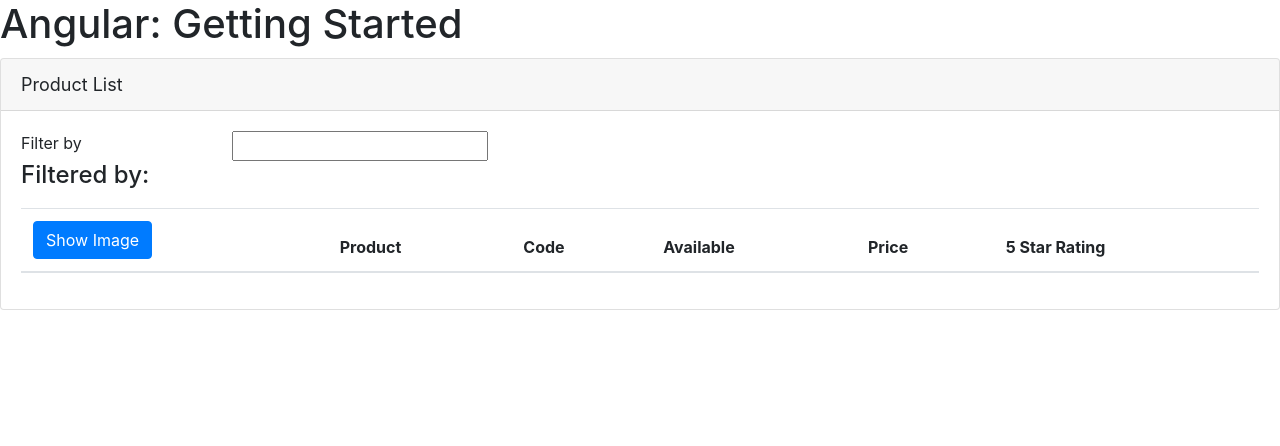
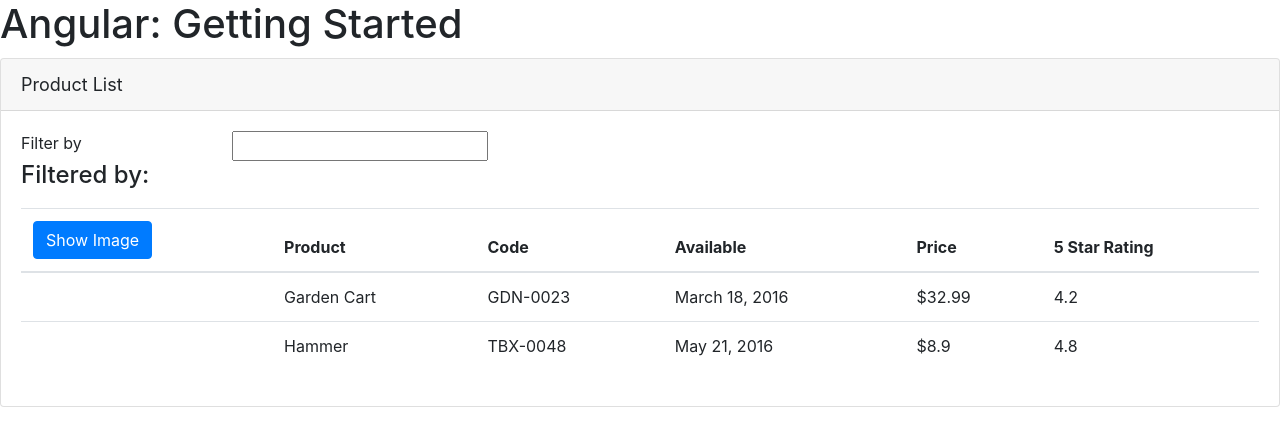
Before and after one commit to placidoalr/TreinamentoAngularJS, an Angular app: page / in a window 1280 px wide. Shown: the top 446 px of the page. Built offline with nearby package versions, Linux system fonts and the light colour scheme.

Commit message:
CompletProductTable
Implementing ngIf && ngFor

```diff
--- a/src/app/products/product-list.component.html
+++ b/src/app/products/product-list.component.html
@@ -1,6 +1,6 @@
 <div class='card'>
     <div class='card-header'>
-        Product List
+        {{pageTitle}}
     </div>
     <div class='card-body'>
         <div class='row'>
@@ -15,7 +15,8 @@
             </div>
         </div>
         <div class='table-responsive'>
-            <table class='table'>
+            <table class='table'
+                *ngIf='products && products.length'>
                 <thead>
                     <tr>
                         <th>
@@ -31,7 +32,14 @@
                     </tr>
                 </thead>
                 <tbody>
-
+                   <tr *ngFor='let product of products'>
+                       <td></td>
+                       <td>{{ product.productName}}</td>
+                       <td>{{ product.productCode}}</td>
+                       <td>{{ product.releaseDate}}</td>
+                       <td>${{ product.price}}</td>
+                       <td>{{ product.starRating}}</td>
+                   </tr>
                 </tbody>
             </table>
         </div>
--- a/src/app/products/product-list.component.ts
+++ b/src/app/products/product-list.component.ts
@@ -6,5 +6,27 @@
 })
 
 export class ProductListComponent{
-
+    pageTitle: string = 'Product List';
+    products: any[] = [
+        {
+            "productId": 2,
+            "productName": "Garden Cart",
+            "productCode": "GDN-0023",
+            "releaseDate": "March 18, 2016",
+            "description": "15 gallon capacity rolling garden cart",
+            "price": 32.99,
+            "starRating": 4.2,
+            "imageUrl": "https://openclipart.org/image/300px/svg_to_png/58471/garden_cart.png"
+          },
+          {
+            "productId": 5,
+            "productName": "Hammer",
+            "productCode": "TBX-0048",
+            "releaseDate": "May 21, 2016",
+            "description": "Curved claw steel hammer",
+            "price": 8.9,
+            "starRating": 4.8,
+            "imageUrl": "https://openclipart.org/image/300px/svg_to_png/73/rejon_Hammer.png"
+          },
+    ];
 }
```
